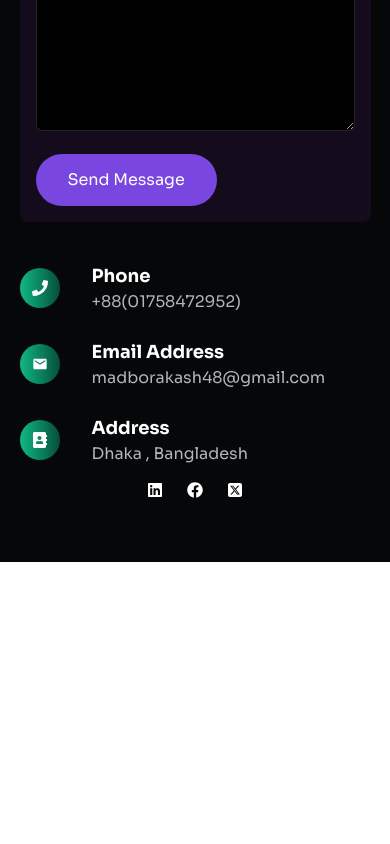
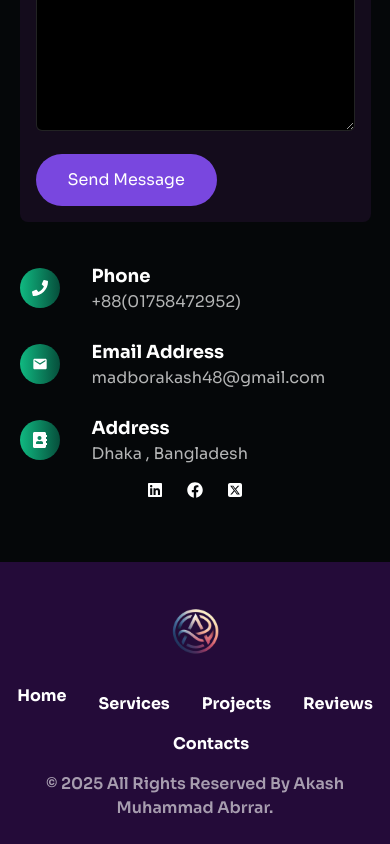
Before and after one commit to akashmuhammadabrrar/My-nextTs-portfolio, a Next.js app: page / in a window 390 px wide. Shown: the part 9434-10278 px from the top of the page. Before the commit the page ends 9996 px from the top, so only its background shows below. Built offline with nearby package versions, Linux system fonts and the light colour scheme.

Commit message:
a responsive footer is added

```diff
--- a/app/layout.tsx
+++ b/app/layout.tsx
@@ -2,6 +2,7 @@ import type { Metadata } from "next";
 import { Sora } from "next/font/google";
 import "./globals.css";
 import ResponsiveNav from "@/components/Helper/Home/Navbar/ResponsiveNav";
+import Footer from "@/components/Helper/Home/Footer/Footer";
 
 const font = Sora({
   weight: ["100", "200", "300", "400", "500", "600", "700", "800"],
@@ -28,6 +29,7 @@ export default function RootLayout({
       <body className={`${font.className}`}>
         <ResponsiveNav></ResponsiveNav>
         {children}
+        <Footer></Footer>
       </body>
     </html>
   );
--- a/components/Helper/Home/Contact/ContactForm.tsx
+++ b/components/Helper/Home/Contact/ContactForm.tsx
@@ -2,9 +2,9 @@ import React from "react";
 
 const ContactForm = () => {
   return (
-    <div className="bg-[#140c1c] rounded-lg p-4 sm:p-10 ">
+    <div className="bg-[#140c1c] rounded-lg p-4 sm:p-10">
       <h2 className="text-bg text-2xl md:text-3xl lg:text-4xl font-bold">
-        Lets Crack The Nutshell !
+        Lets Crack The Nutshell!
       </h2>
       <p className="text-gray-200 mt-3 lg:text-base text-xs md:text-sm">
         Contact With Me If You Need to Know Any Kind of Information about Our
@@ -40,11 +40,12 @@ const ContactForm = () => {
             placeholder="+88 Phone Number"
             className="flex-1 bg-black text-white placeholder:text-gray-600 px-6 py-3 rounded-md border-[1.5px] border-gray-200 border-opacity-15 outline-none w-full"
           />
-          {/* email address */}
         </div>
         <div>
-          <select className="w-full mt-5 bg-black text-white placeholder:text-gray-600 px-4 py-3.5 rounded-md border-[1.5px] border-gray-200 border-opacity-15 outline-none">
-            <option value="" disabled selected>
+          <select
+            className="w-full mt-5 bg-black text-white placeholder:text-gray-600 px-4 py-3.5 rounded-md border-[1.5px] border-gray-200 border-opacity-15 outline-none"
+            defaultValue="">
+            <option value="" disabled>
               Select An Option
             </option>
             <option value="frontend">Frontend Web Development</option>
@@ -56,7 +57,7 @@ const ContactForm = () => {
           className="w-full mt-5 bg-black text-white placeholder:text-gray-600 px-4 py-3.5 rounded-md border-[1.5px] border-gray-200 border-opacity-15 outline-none"
           rows={7}
           placeholder="Message"></textarea>
-        <div className="mt-4 ">
+        <div className="mt-4">
           <button className="px-8 py-3.5 bg-[#7947df] text-white hover:bg-[#5c2fb7] transition-all duration-300 rounded-full">
             Send Message
           </button>
--- /dev/null
+++ b/components/Helper/Home/Footer/Footer.tsx
@@ -0,0 +1,31 @@
+import Image from "next/image";
+import React from "react";
+
+const Footer = () => {
+  const currentYear = new Date().getFullYear();
+  return (
+    <div className="pt-6 pb-6 bg-[#240b39]">
+      <div className="">
+        <Image
+          src={"/images/logo.png"}
+          width={90}
+          height={90}
+          alt="logo"
+          className="mx-auto"
+        />
+        <div className="flex items-center flex-wrap justify-center space-x-8 space-y-4 text-white font-bold">
+          <div>Home</div>
+          <div>Services</div>
+          <div>Projects</div>
+          <div>Reviews</div>
+          <div>Contacts</div>
+        </div>
+        <p className="text-white text-opacity-60 font-semibold mt-4 text-center">
+          © {currentYear} All Rights Reserved By Akash Muhammad Abrrar.
+        </p>
+      </div>
+    </div>
+  );
+};
+
+export default Footer;
```
